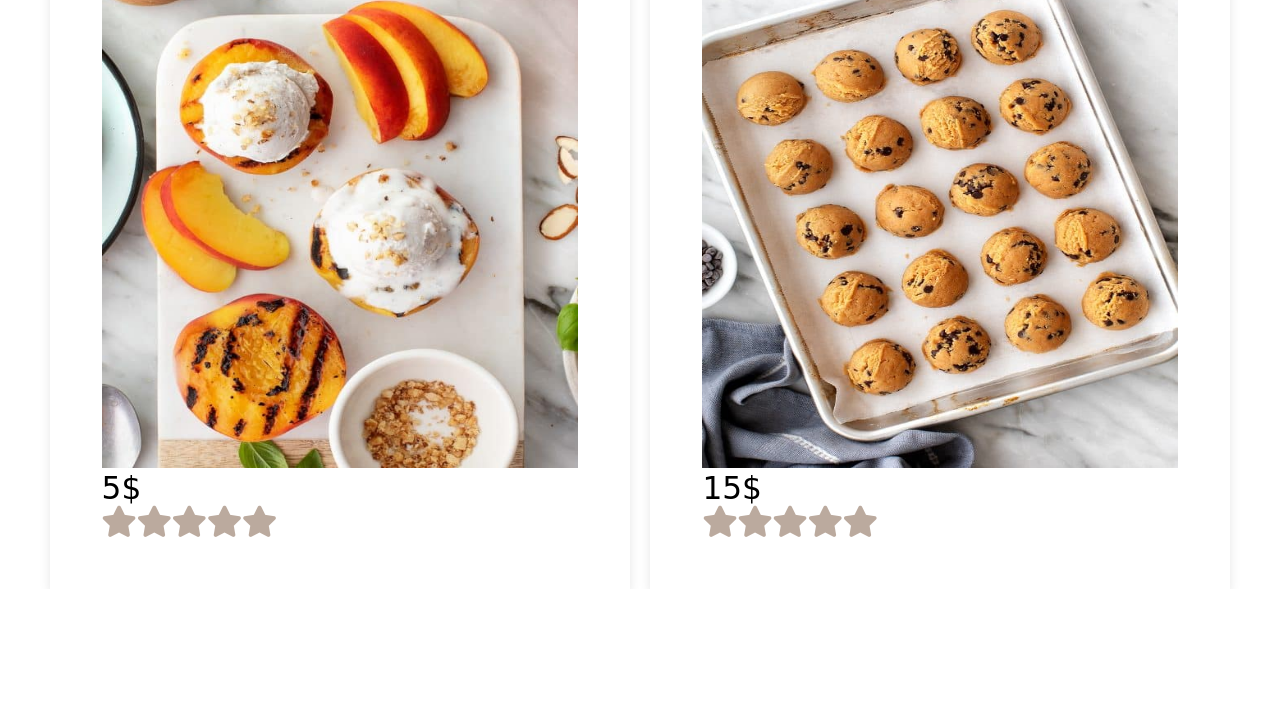
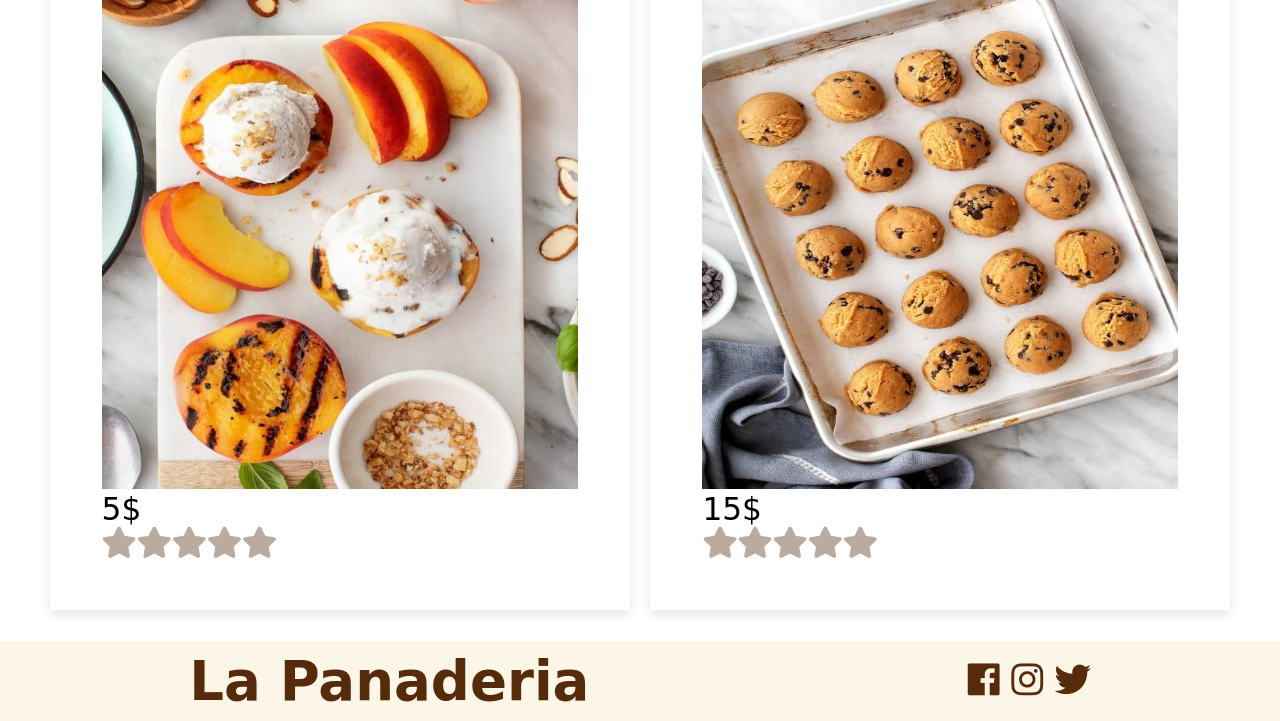
Before and after one commit to Ggmarg/Restaurant, a plain HTML site: page index.html in a window 1280 px wide. Shown: the part 2462-3183 px from the top of the page. Before the commit the page ends 3051 px from the top, so only its background shows below. Drawn offline with Linux system fonts and the light colour scheme; a web font is replaced by a local one.

Commit message:
added a footer

```diff
--- a/css/style.css
+++ b/css/style.css
@@ -123,6 +123,9 @@ header{
     left: 0;
 }
 
+.products{
+    margin: 3rem;
+}
 
 .products h1{
     font-size: 4rem;
@@ -208,6 +211,23 @@ header{
     color: gold;
 }
 
+.footer{
+    width: 100%;
+    background: rgba(217, 165, 32,.1);
+    height: 10vh;
+    display: flex;
+    flex-wrap: wrap;
+    justify-content: space-around;
+    align-items: center;
+    font-size: 3.5rem;
+    color: rgb(86, 43, 12);
+}
+
+.footer .social-media i:hover{
+    color: rgb(217, 165, 32);
+    cursor: pointer;
+}
+
 @media(max-width: 900px){
 
     html{
--- a/index.html
+++ b/index.html
@@ -19,7 +19,7 @@
 
         <nav class="navigation">
             <a href="#home">home</a>
-            <a href="#home">products</a>
+            <a href="#products">products</a>
             <a href="#home">blog</a>
             <a href="#home">new</a>
             <a href="#home">contacts</a>
@@ -37,7 +37,7 @@
     </section>
 
 
-    <section class="products">
+    <section class="products" id="products">
         <h1>Nuestros productos</h1>
         <div class="container">
             <div class="box">
@@ -144,6 +144,14 @@
         </div>
     </section>
 
+    <section class="footer">
+        <h1>La Panaderia</h1>
+        <div class="social-media">
+            <i class="fab fa-facebook"></i>
+            <i class="fab fa-instagram"></i>
+            <i class="fab fa-twitter"></i>
+        </div>
+    </section>
 
 
 
```
